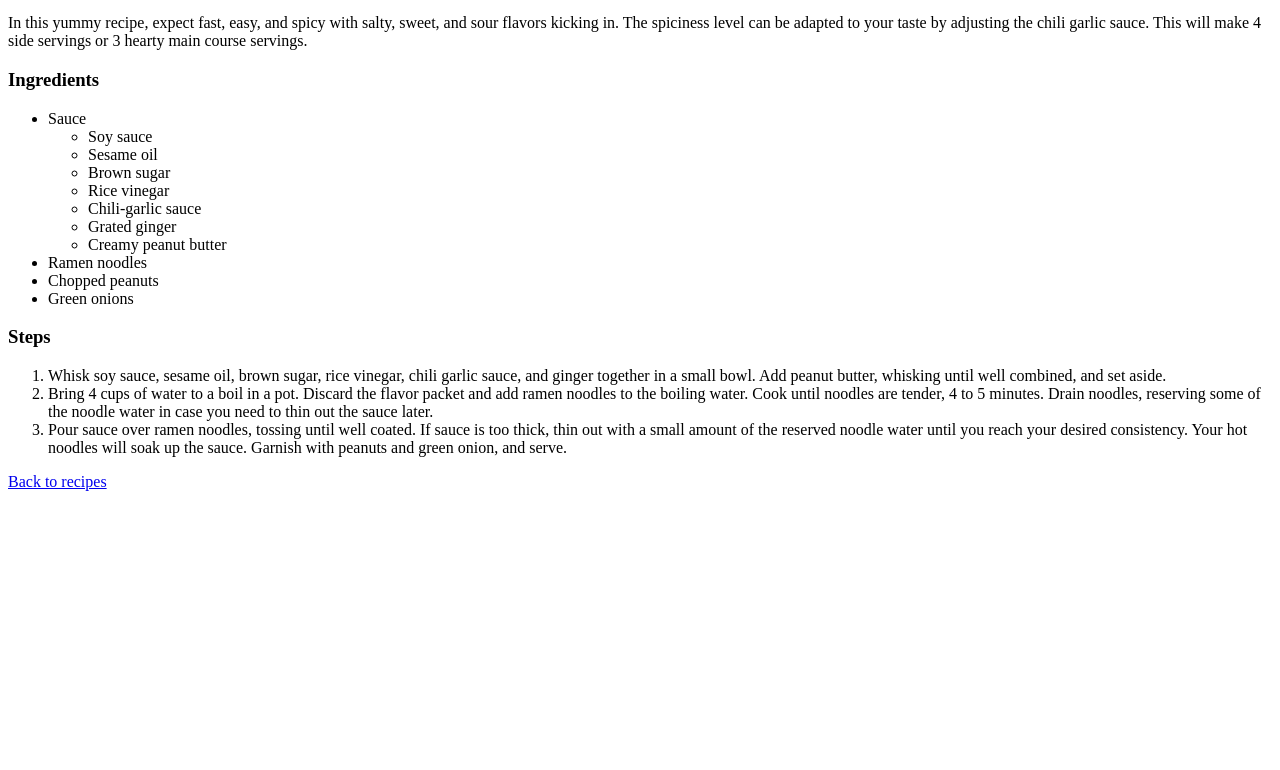
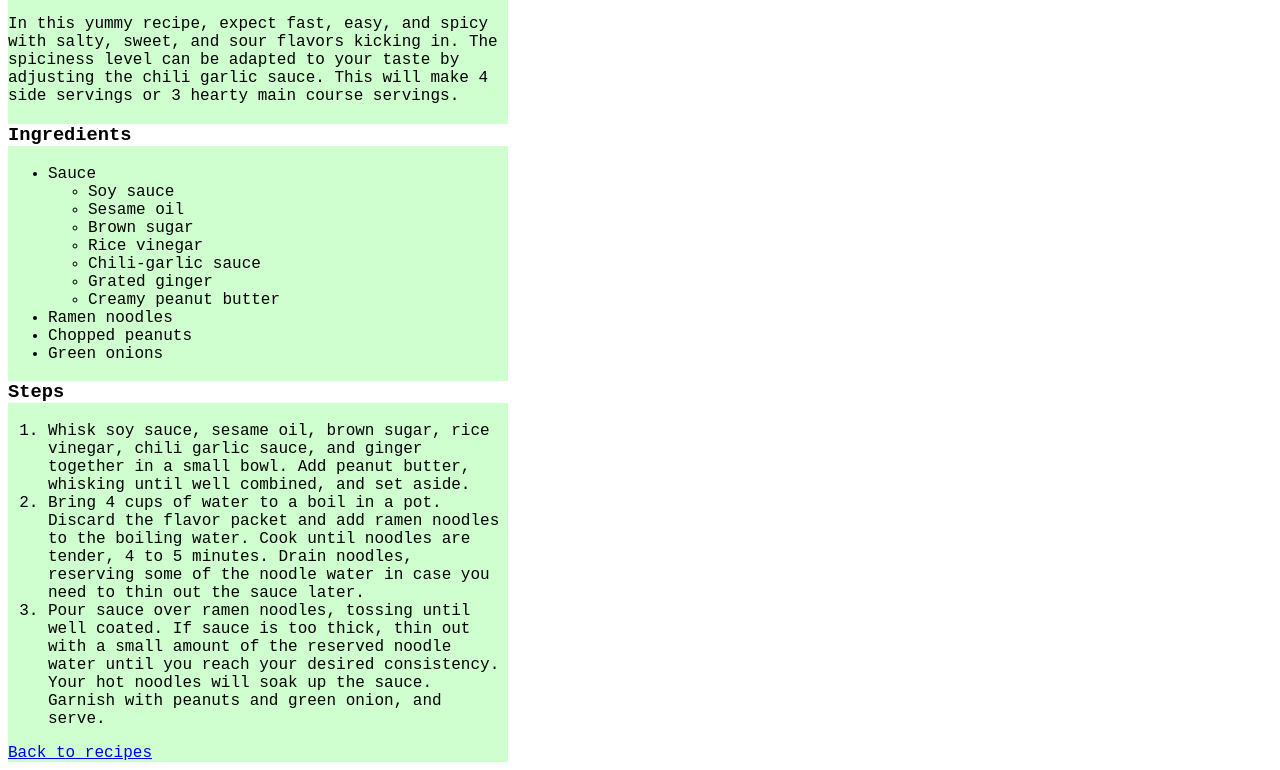
Before and after one commit to basaaj/odin-recipes, a plain HTML site: page recipes/ramen.html in a window 1280 px wide. Shown: the part 629-1399 px from the top of the page. Before the commit the page ends 1128 px from the top, so only its background shows below. Drawn offline with Linux system fonts and the light colour scheme.

Commit message:
Add styles and applied to pages

```diff
--- a/recipes/ramen.html
+++ b/recipes/ramen.html
@@ -4,16 +4,18 @@
   <head>
     <meta charset="UTF-8">
     <title>Ramen</title>
+    <link rel="stylesheet" href="../styles.css">
   </head>
 
   <body>
+    <div class="container">
         <h1>Ramen</h1>
         <img src="../images/ramen.jpg" height="500" width="500" alt="Ramen">
-    <h3>Description</h3>
+        <h3 class="recipe-headings">Description</h3>
         <p>
             In this yummy recipe, expect fast, easy, and spicy with salty, sweet, and sour flavors kicking in. The spiciness level can be adapted to your taste by adjusting the chili garlic sauce. This will make 4 side servings or 3 hearty main course servings.
         </p>
-    <h3>Ingredients</h3>
+        <h3 class="recipe-headings">Ingredients</h3>
         <ul>
             <li>Sauce</li>
                 <ul>
@@ -30,7 +32,7 @@
             <li>Green onions</li>
         </ul>
 
-    <h3>Steps</h3>
+        <h3 class="recipe-headings">Steps</h3>
         <ol>
             <li>Whisk soy sauce, sesame oil, brown sugar, rice vinegar, chili garlic sauce, and ginger together in a small bowl. Add peanut butter, whisking until well combined, and set aside.</li>
             <li>Bring 4 cups of water to a boil in a pot. Discard the flavor packet and add ramen noodles to the boiling water. Cook until noodles are tender, 4 to 5 minutes. Drain noodles, reserving some of the noodle water in case you need to thin out the sauce later.</li>
@@ -38,6 +40,8 @@
         </ol>
 
         <a href="../index.html">Back to recipes</a>
+        </div>
+
     </body>
 
 </html>
--- /dev/null
+++ b/styles.css
@@ -0,0 +1,13 @@
+body {
+    font-family: 'Courier New', Courier, monospace;
+}
+
+.container {
+    width: 500px;
+    height: auto;
+    background-color: rgb(207, 255, 207);
+}
+
+.recipe-headings {
+    background-color: white;
+}
```
Also changed, not shown: index.html (+3 -1 lines), recipes/kimchi-fried-rice.html (+6 -3 lines), recipes/tteokbokki.html (+7 -3 lines). Lines whose indentation alone changed are shown as unchanged.
